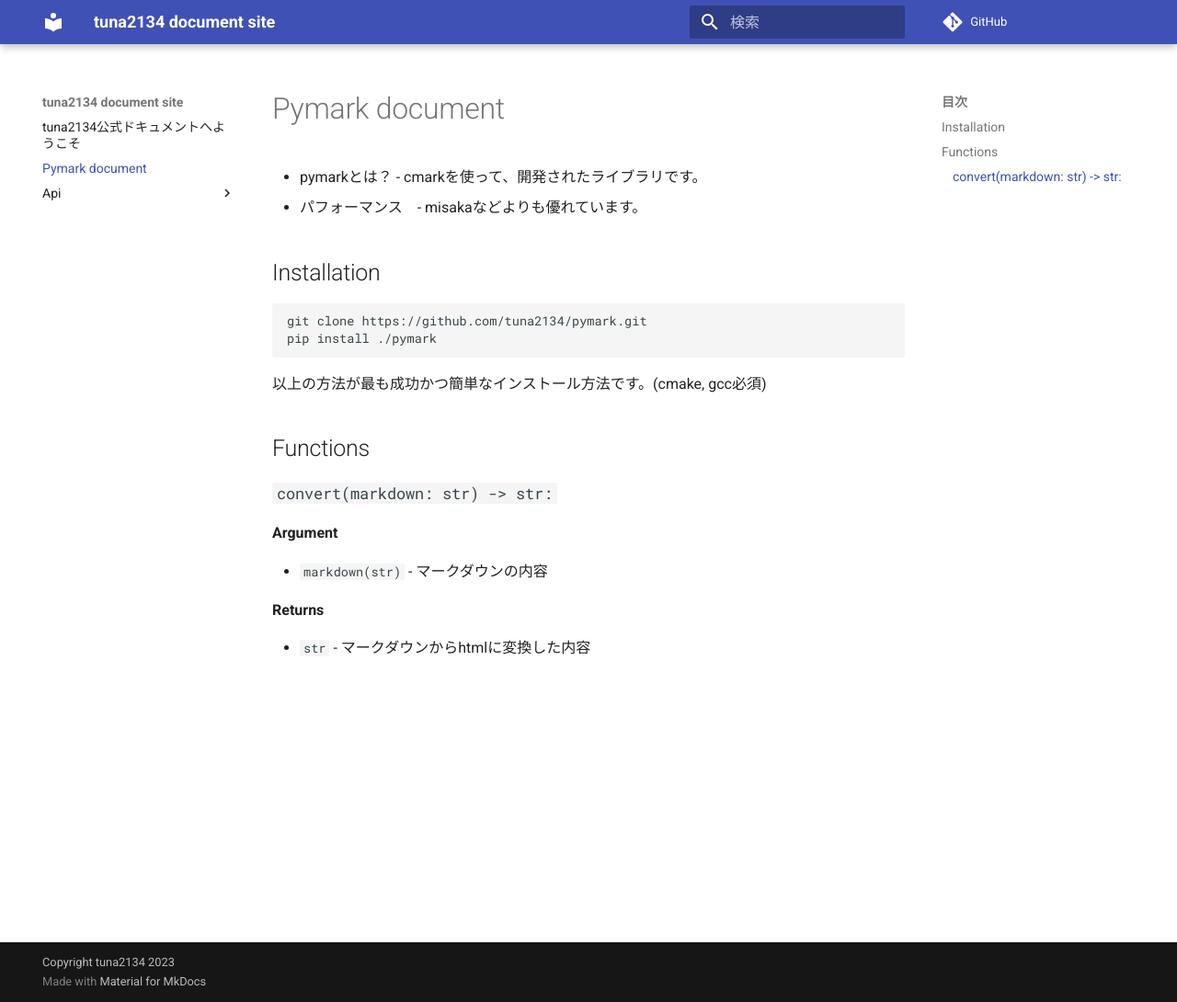
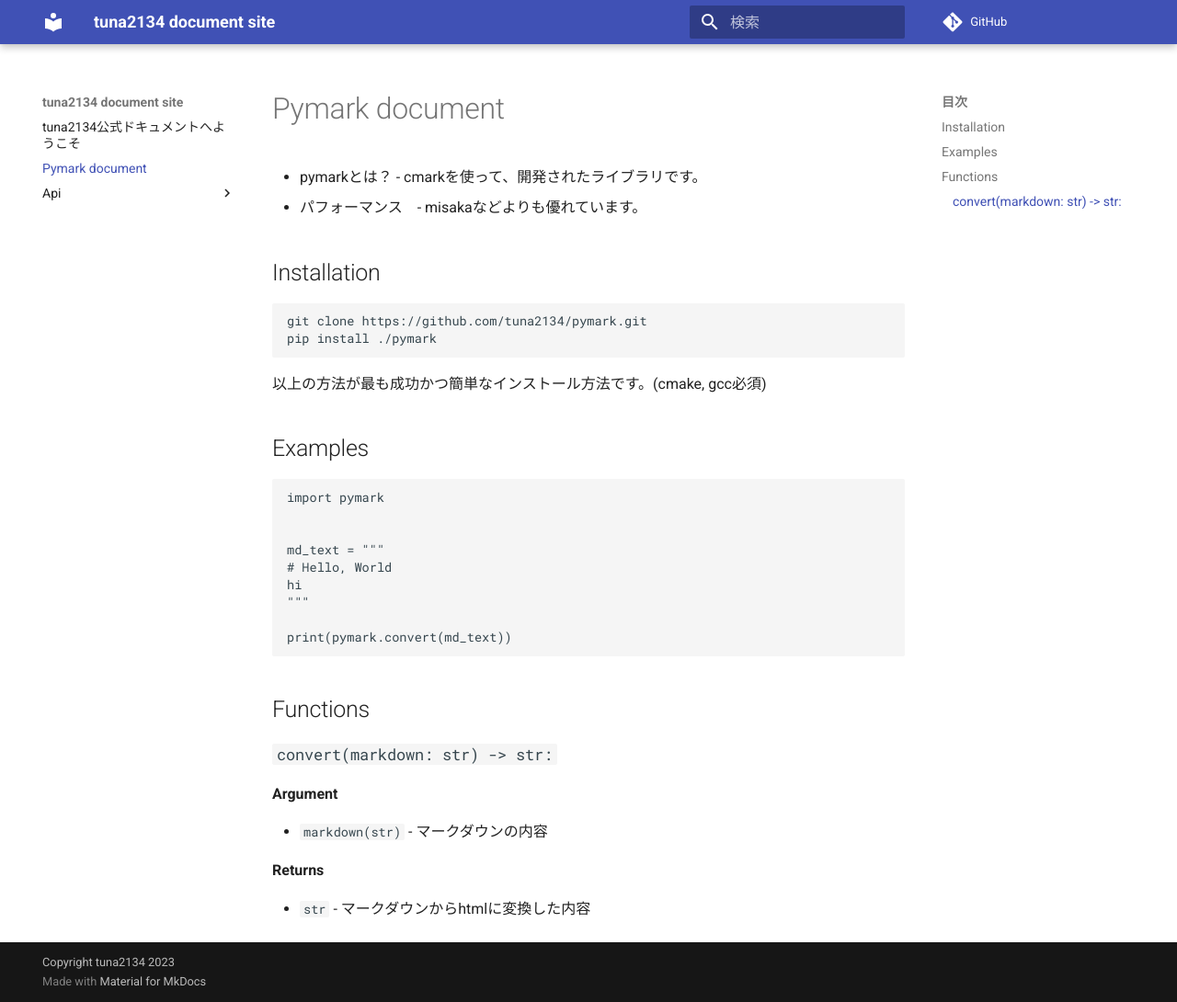
Before and after one commit to tuna2134/docs, an MkDocs documentation site: the page built from docs/pymark.md, in a window 1280 px wide and 1090 px high. Shown: the whole window at 92% size. Built offline with MkDocs 1.6.1 and Material for MkDocs 9.7.7, drawn with Linux system fonts in a browser that asks for light colours; comment, search, counter and statistics services are not loaded.

Commit message:
Update pymark.md

````diff
--- a/docs/pymark.md
+++ b/docs/pymark.md
@@ -11,6 +11,19 @@ pip install ./pymark
 
 以上の方法が最も成功かつ簡単なインストール方法です。(cmake, gcc必須)
 
+## Examples
+```py
+import pymark
+
+
+md_text = """
+# Hello, World
+hi
+"""
+
+print(pymark.convert(md_text))
+```
+
 ## Functions
 
 ### `convert(markdown: str) -> str:`
````
